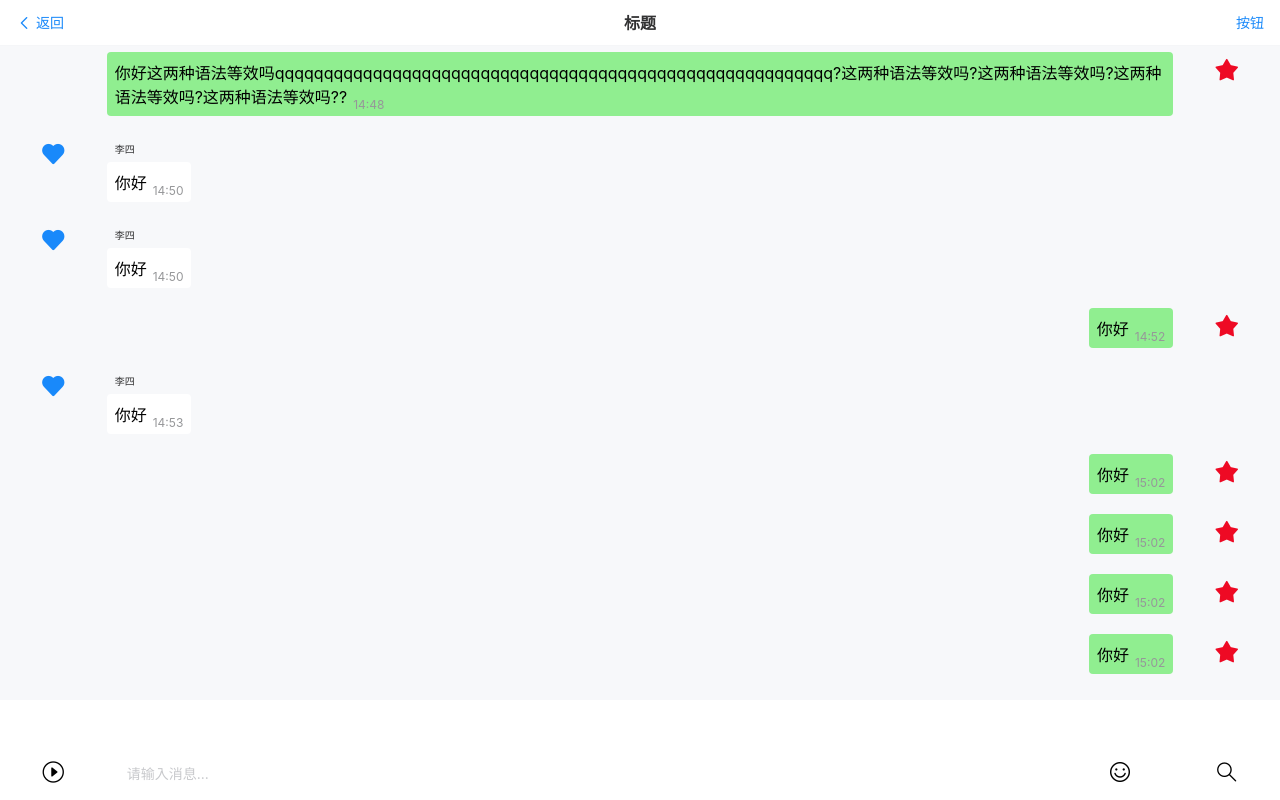
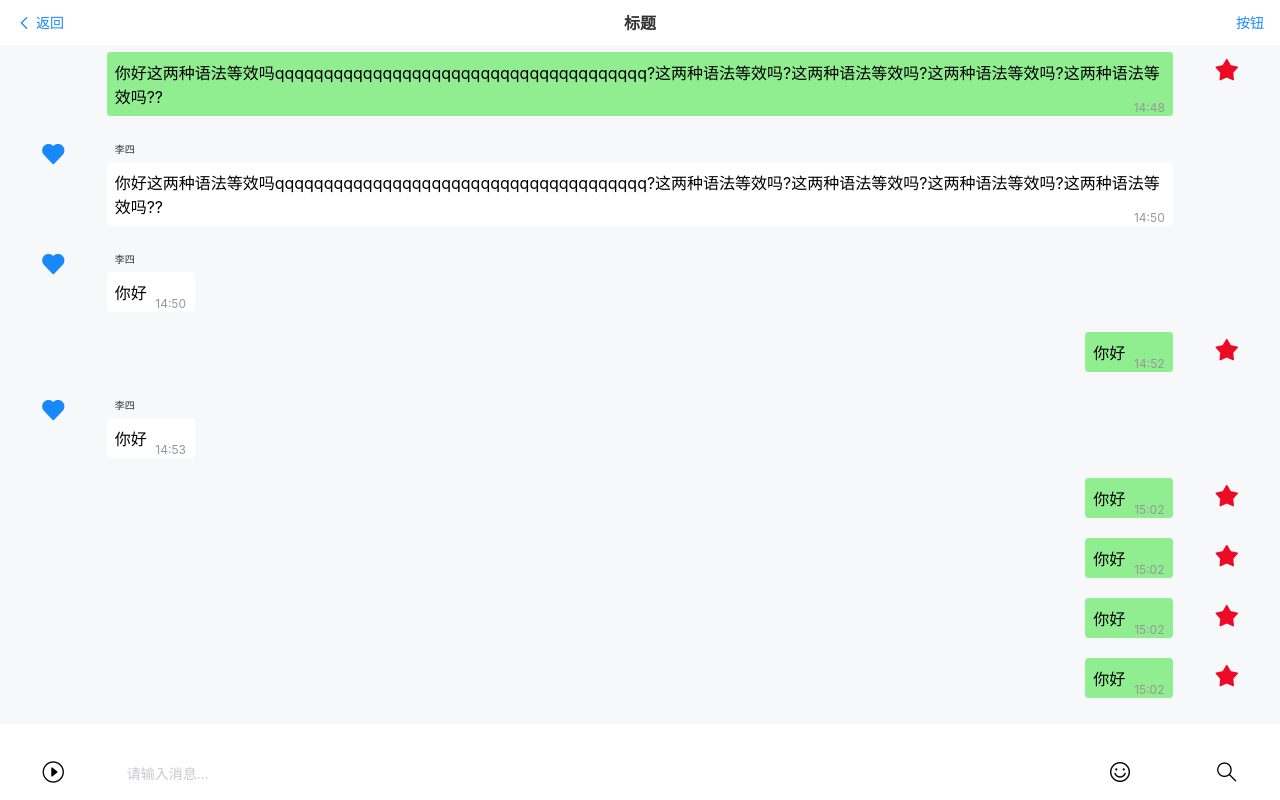
Before and after one commit to LessMyers/chat-web, a Vue app: page / in a window 1280 px wide. Built offline with nearby package versions, Linux system fonts and the light colour scheme.

Commit message:
时间问题先过，但不完美

```diff
--- a/src/components/Message.vue
+++ b/src/components/Message.vue
@@ -38,9 +38,9 @@ import moment from "moment";
 const u_id = ref(1);
 const messages = ref([
     {
-        sender: 1, receiver: 2, type: 1, url: "", text: "你好这两种语法等效吗qqqqqqqqqqqqqqqqqqqqqqqqqqqqqqqqqqqqqqqqqqqqqqqqqqqqqqqqq?这两种语法等效吗?这两种语法等效吗?这两种语法等效吗?这两种语法等效吗??", utc: 1756306120, group: 0
+        sender: 1, receiver: 2, type: 1, url: "", text: "你好这两种语法等效吗qqqqqqqqqqqqqqqqqqqqqqqqqqqqqqqqqqqqqq?这两种语法等效吗?这两种语法等效吗?这两种语法等效吗?这两种语法等效吗??", utc: 1756306120, group: 0
     },
-    { sender: 2, receiver: 1, type: 1, url: "", text: "你好", utc: 1756306220, group: 0 },
+    { sender: 2, receiver: 1, type: 1, url: "", text: "你好这两种语法等效吗qqqqqqqqqqqqqqqqqqqqqqqqqqqqqqqqqqqqqq?这两种语法等效吗?这两种语法等效吗?这两种语法等效吗?这两种语法等效吗??", utc: 1756306220, group: 0 },
     { sender: 2, receiver: 1, type: 1, url: "", text: "你好", utc: 1756306220, group: 0 },
     { sender: 1, receiver: 2, type: 1, url: "", text: "你好", utc: 1756306320, group: 0 },
     { sender: 2, receiver: 1, type: 1, url: "", text: "你好", utc: 1756306420, group: 0 },
@@ -75,14 +75,6 @@ function get_name(id) {
     text-align: right;
 }
 
-.time {
-    font-size: 12px;
-    color: #969799;
-    display: inline-block;
-    margin-left: 6px;
-    transform: translateY(6px);
-}
-
 .name {
     color: #323233;
     font-size: 10px;
@@ -99,9 +91,16 @@ function get_name(id) {
     padding: 8px;
     border-radius: 4px;
     display: inline-block;
-/*
-    position: relative;
-*/
+}
+
+.time {
+    font-size: 12px;
+    color: #969799;
+    display: inline-block;
+    text-align: center;
+    float: right;
+    width: 40px;
+    transform: translateY(16px) translateX(4px);
 }
 
 .side {
```
